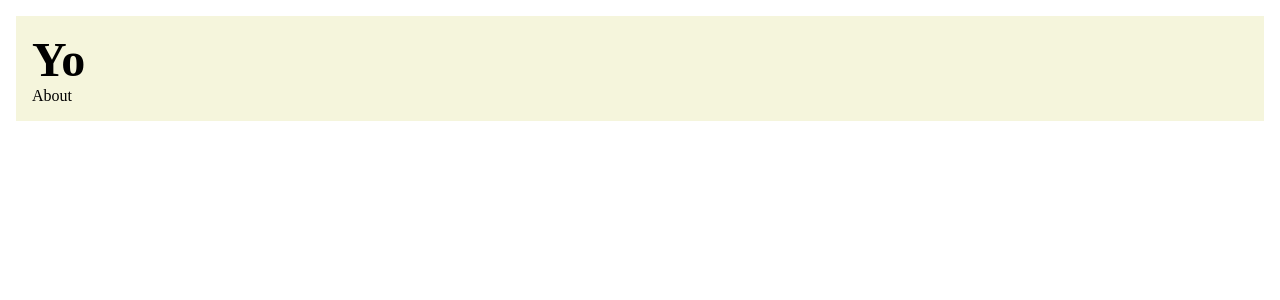
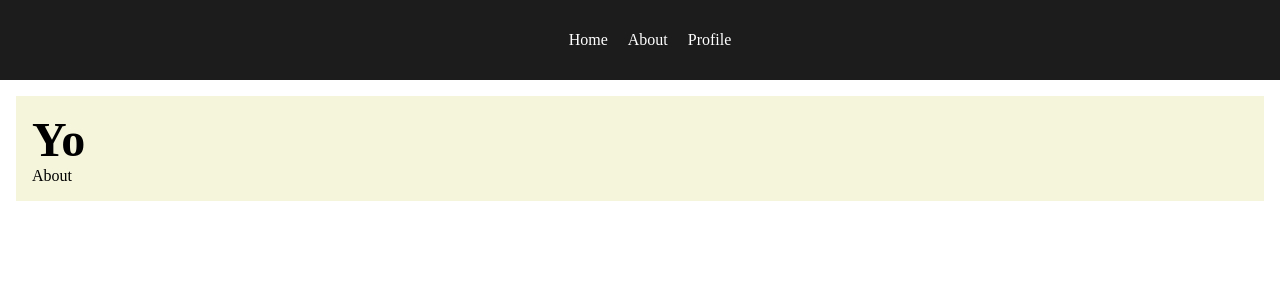
Before and after one commit to Ishan-Wijesingha99/Learning-NextJS, a Next.js app in the folder learning-nextjs/: page / in a window 1280 px wide. Shown: the top 300 px of the page. Built offline with nearby package versions, Linux system fonts and the light colour scheme.

Commit message:
added styling and 404 error page

```diff
--- /dev/null
+++ b/learning-nextjs/components/Layout.js
@@ -0,0 +1,13 @@
+import Navbar from "./Navbar"
+
+const Layout = ({ children }) => {
+  return (
+    <>
+      <Navbar />
+
+      {children}
+    </>
+  )
+}
+
+export default Layout
--- /dev/null
+++ b/learning-nextjs/components/Navbar.js
@@ -0,0 +1,16 @@
+import Link from "next/link"
+import styles from '../styles/Navbar.module.css'
+
+const Navbar = () => {
+  return (
+    <div className={styles.navbar}>
+      <div className={styles.links}>
+        <Link href="/">Home</Link>
+        <Link href="/about">About</Link>
+        <Link href="/profile">Profile</Link>
+      </div>
+    </div>
+  )
+}
+
+export default Navbar
--- a/learning-nextjs/pages/_app.js
+++ b/learning-nextjs/pages/_app.js
@@ -1,5 +1,10 @@
 import '@/styles/globals.css'
+import Layout from '@/components/Layout'
 
 export default function App({ Component, pageProps }) {
-  return <Component {...pageProps} />
+  return (
+    <Layout>
+      <Component {...pageProps} />
+    </Layout>
+  )
 }
--- /dev/null
+++ b/learning-nextjs/styles/Navbar.module.css
@@ -0,0 +1,20 @@
+.navbar {
+  width: 100%;
+  height: 80px;
+  background-color: rgb(28, 28, 28);
+  display: flex;
+  justify-content: center;
+}
+
+.links {
+  display: flex;
+  justify-content: center;
+  align-items: center;
+  width: 100%;
+  height: 100%;
+  color: white;
+}
+
+.links a {
+  margin-left: 20px;
+}
```
Also changed, not shown: learning-nextjs/pages/404.js (added, +13 -0 lines).
